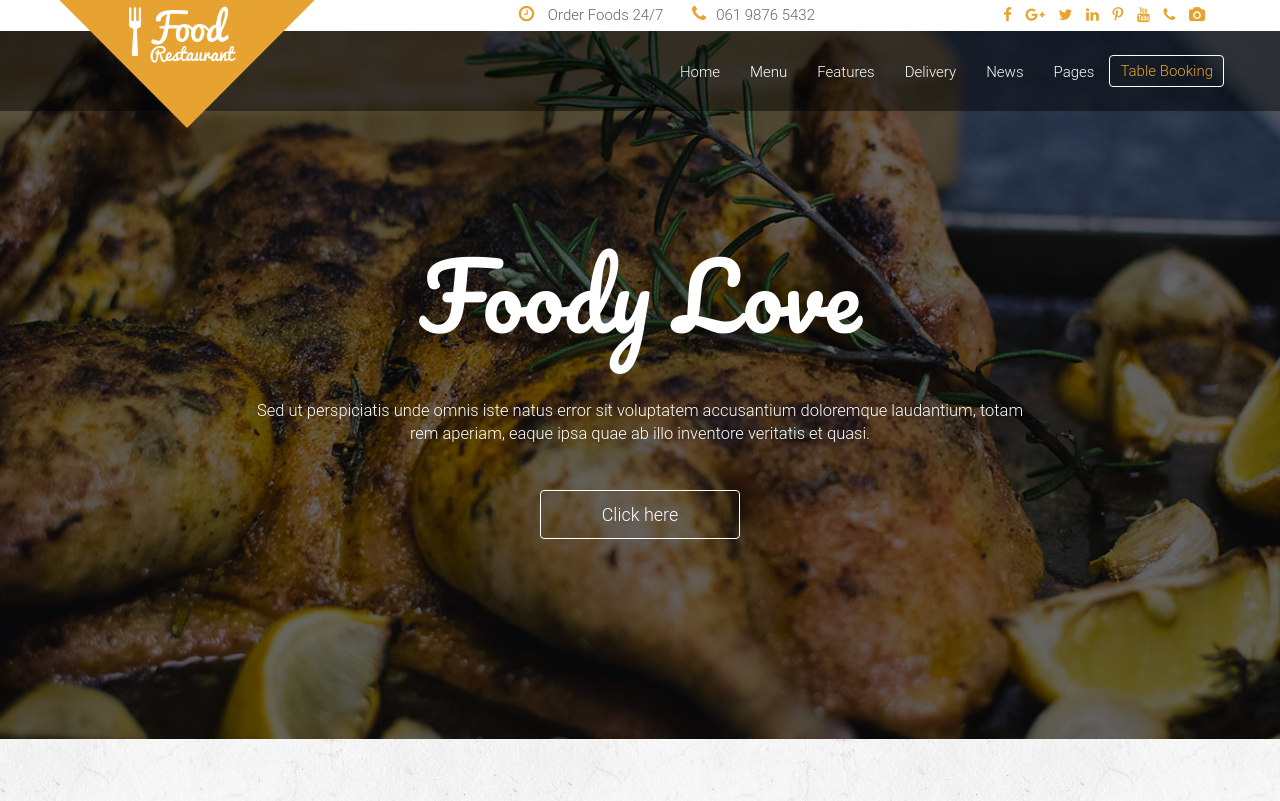
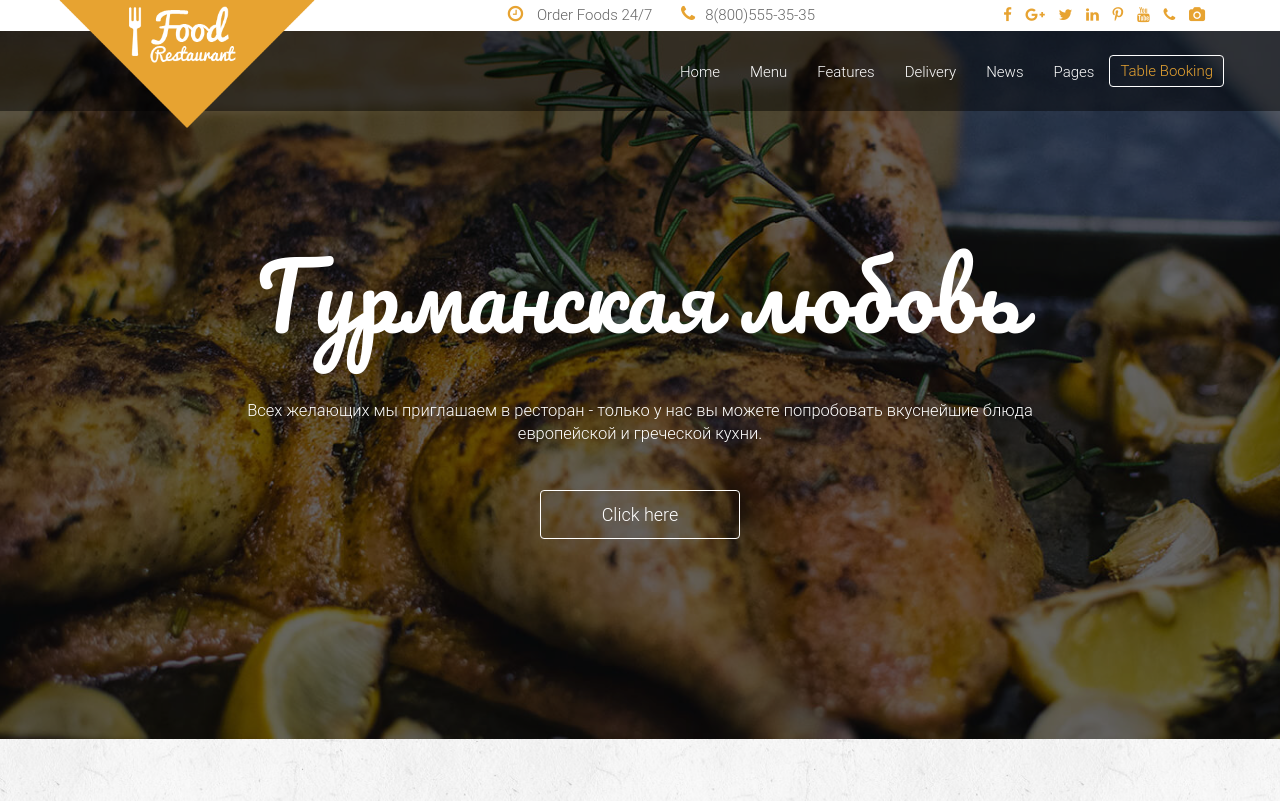
Before and after one commit to Arina123bearine/Food, a plain HTML site: page index.html in a window 1280 px wide. Shown: the top 801 px of the page. Drawn offline with Linux system fonts and the light colour scheme.

Commit message:
Update index.html

```diff
--- a/index.html
+++ b/index.html
@@ -41,7 +41,7 @@
                         <div class="col-md-5 col-md-offset-3 col-sm-12 text-right">
                             <div class="call_us_text">
 								<a href=""><i class="fa fa-clock-o"></i> Order Foods 24/7</a>
-								<a href=""><i class="fa fa-phone"></i>061 9876 5432</a>
+								<a href=""><i class="fa fa-phone"></i>8(800)555-35-35</a>
 							</div>
                         </div>
 
@@ -107,8 +107,8 @@
                         <div class="main_slider text-center">
                             <div class="col-md-12">
                                 <div class="main_slider_content wow zoomIn" data-wow-duration="1s">
-                                    <h1>Foody Love</h1>
-                                    <p>Sed ut perspiciatis unde omnis iste natus error sit voluptatem accusantium doloremque laudantium, totam rem aperiam, eaque ipsa quae ab illo inventore veritatis et quasi. </p>
+                                    <h1>Гурманская любовь</h1>
+                                    <p>Всех желающих мы приглашаем в ресторан - только у нас вы можете попробовать вкуснейшие блюда европейской и греческой кухни. </p>
                                     <button href="" class="btn-lg">Click here</button>
                                 </div>
                             </div>
```
